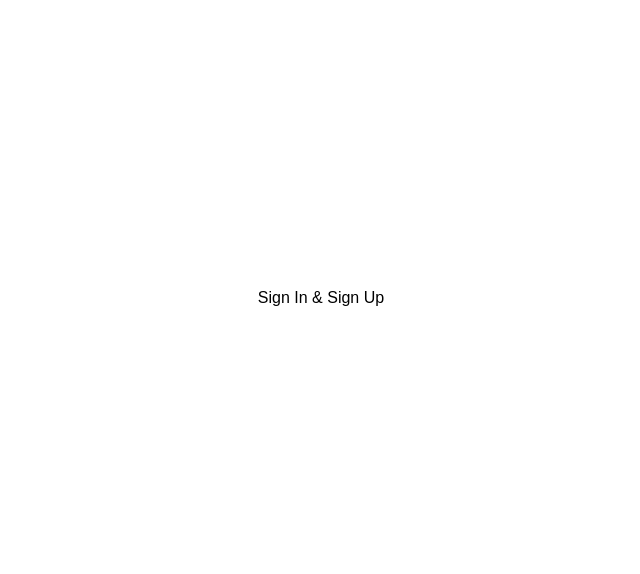
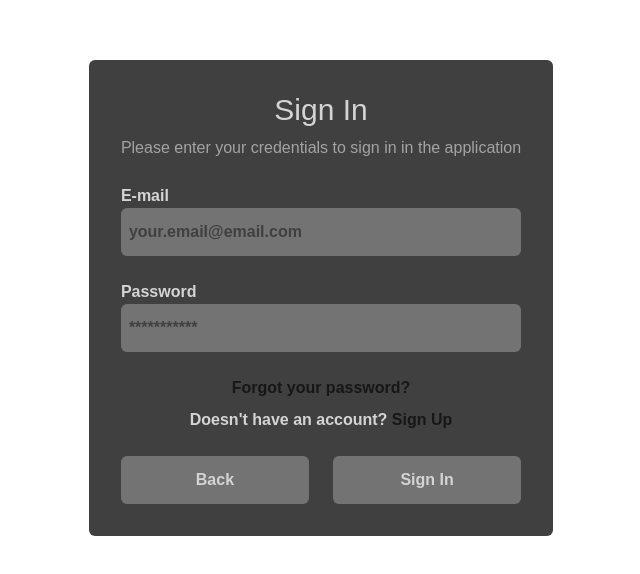
Before and after one commit to jp-freitas/todo-app, a Next.js app: page /auth in a window 1280 px wide. Shown: the part 102-676 px from the top of the page, without its empty margins (319-959 px from the left). Built offline with nearby package versions, Linux system fonts and the light colour scheme.

Commit message:
dev: created the SignIn page.

```diff
--- a/src/app/auth/page.tsx
+++ b/src/app/auth/page.tsx
@@ -1,7 +1,85 @@
+'use client'
+
+import { FormEvent, useState } from 'react'
+
 export default function SignIn() {
+  const [email, setEmail] = useState('')
+  const [password, setPassword] = useState('')
+
+  function handleSubmit(event: FormEvent<HTMLFormElement>) {
+    event.preventDefault()
+    setEmail('')
+    setPassword('')
+  }
+
   return (
-    <div>
-      <h1>Sign In & Sign Up</h1>
-    </div>
+    <main className="w-screen h-screen flex items-center justify-center">
+      <div className="flex flex-col items-center justify-center p-8 rounded-md bg-neutral-700">
+        <h1 className="text-neutral-300 text-3xl">Sign In</h1>
+        <p className="text-neutral-400 text-base font-light mt-2">
+          Please enter your credentials to sign in in the application
+        </p>
+        <form
+          className="w-full flex items-center justify-center flex-col"
+          onSubmit={handleSubmit}
+        >
+          <div className="w-full flex items-center justify-center flex-col mt-6">
+            <label
+              className="w-full text-neutral-300 font-semibold"
+              htmlFor="email"
+            >
+              E-mail
+            </label>
+            <input
+              className="w-full px-2 py-3 bg-neutral-500 text-neutral-900 font-semibold placeholder:text-neutral-700 flex items-center rounded-md"
+              name="email"
+              value={email}
+              placeholder="your.email@email.com"
+              type="email"
+              onChange={(e) => setEmail(e.target.value)}
+            />
+          </div>
+          <div className="w-full flex items-center justify-center flex-col mt-6">
+            <label
+              className="w-full text-neutral-300 font-semibold"
+              htmlFor="password"
+            >
+              Password
+            </label>
+            <input
+              className="w-full px-2 py-3 bg-neutral-500 text-neutral-900 font-semibold placeholder:text-neutral-700 flex items-center rounded-md"
+              name="password"
+              placeholder="***********"
+              value={password}
+              type="password"
+              onChange={(e) => setPassword(e.target.value)}
+            />
+            <a className="mt-6 text-neutral-900 font-semibold" href="">
+              Forgot your password?
+            </a>
+            <p className="mt-2 font-semibold text-neutral-300">
+              Doesn&apos;t have an account?{' '}
+              <a className="text-neutral-900" href="">
+                Sign Up
+              </a>
+            </p>
+          </div>
+          <div className="w-full flex items-center justify-between flex-row mt-6 gap-6">
+            <button
+              type="button"
+              className="text-neutral-300 font-semibold h-2 py-6 px-6 w-full flex justify-evenly items-center rounded-md bg-neutral-500 hover:opacity-85"
+            >
+              Back
+            </button>
+            <button
+              type="submit"
+              className="text-neutral-300 font-semibold h-2 py-6 px-6 w-full flex justify-evenly items-center rounded-md bg-neutral-500 hover:opacity-85"
+            >
+              Sign In
+            </button>
+          </div>
+        </form>
+      </div>
+    </main>
   )
 }
--- /dev/null
+++ b/src/app/components/Header/index.tsx
@@ -0,0 +1,10 @@
+export default function Header() {
+  return (
+    <header className="w-full flex items-center justify-center bg-neutral-800">
+      <nav className="w-7/12 flex items-center justify-between">
+        <a href="/">Home</a>
+        <a href="/auth">Sign In & Sign Up</a>
+      </nav>
+    </header>
+  )
+}
--- a/src/app/layout.tsx
+++ b/src/app/layout.tsx
@@ -14,7 +14,7 @@ export default function RootLayout({
   return (
     <html lang="en">
       <body
-        className={`antialiased min-h-screen max-w-full flex justify-center items-center`}
+        className={`antialiased min-h-screen max-w-full flex-col justify-center items-center`}
       >
         {children}
       </body>
--- a/src/app/page.tsx
+++ b/src/app/page.tsx
@@ -5,6 +5,7 @@ import { PlusCircle } from 'phosphor-react'
 import { ChangeEvent, FormEvent, useEffect, useState } from 'react'
 import { Todo } from '@/app/components/Todo'
 import EmptyTodo from './components/EmptyTodo'
+import Header from './components/Header'
 
 export default function Home() {
   const [todo, setTodo] = useState('')
@@ -91,12 +92,7 @@ export default function Home() {
 
   return (
     <>
-      <header>
-        <nav>
-          <a href="/">Home</a>
-          <a href="/auth">Sign In & Sign Up</a>
-        </nav>
-      </header>
+      <Header />
       <div className="w-full h-screen flex flex-col justify-center items-center">
         <div className="w-full h-[12.5rem] flex items-center justify-center flex-row bg-neutral-800 z-10">
           <h1 className="font-bold text-[250%] text-neutral-950">
```
